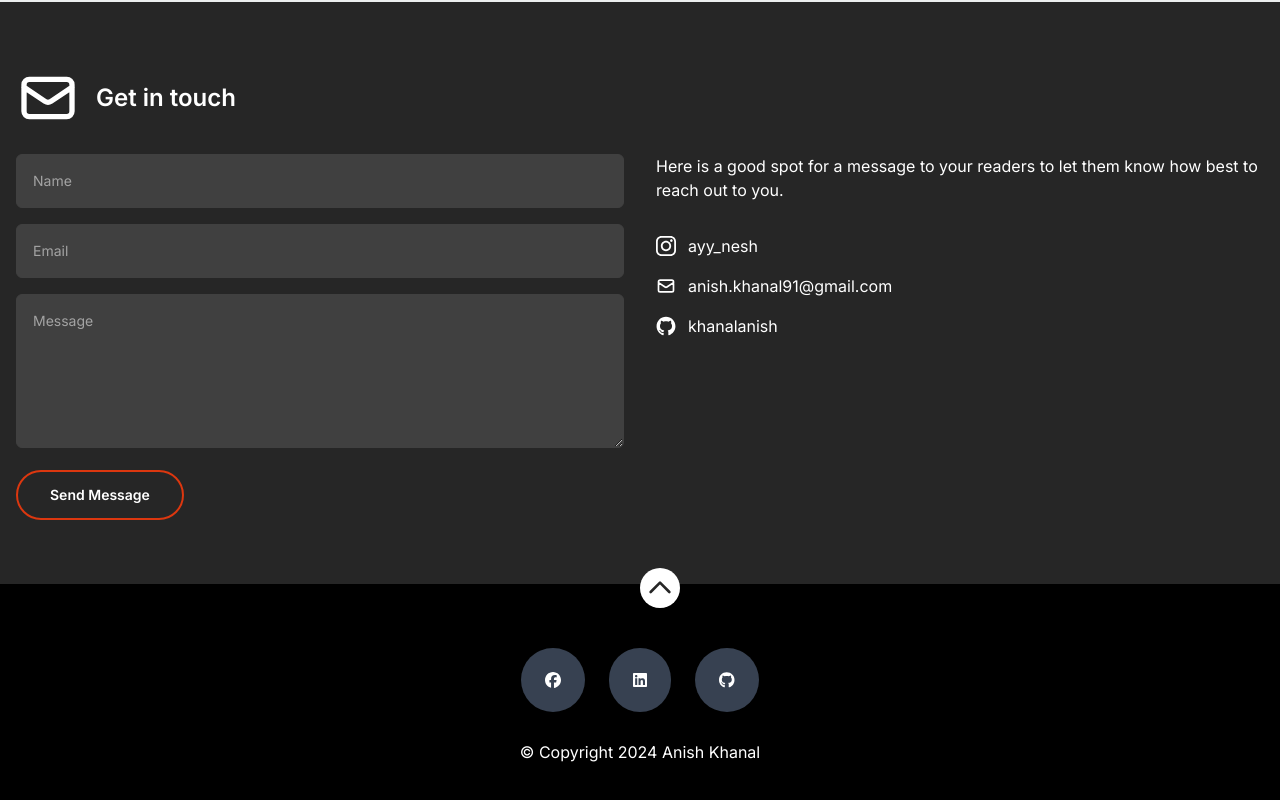
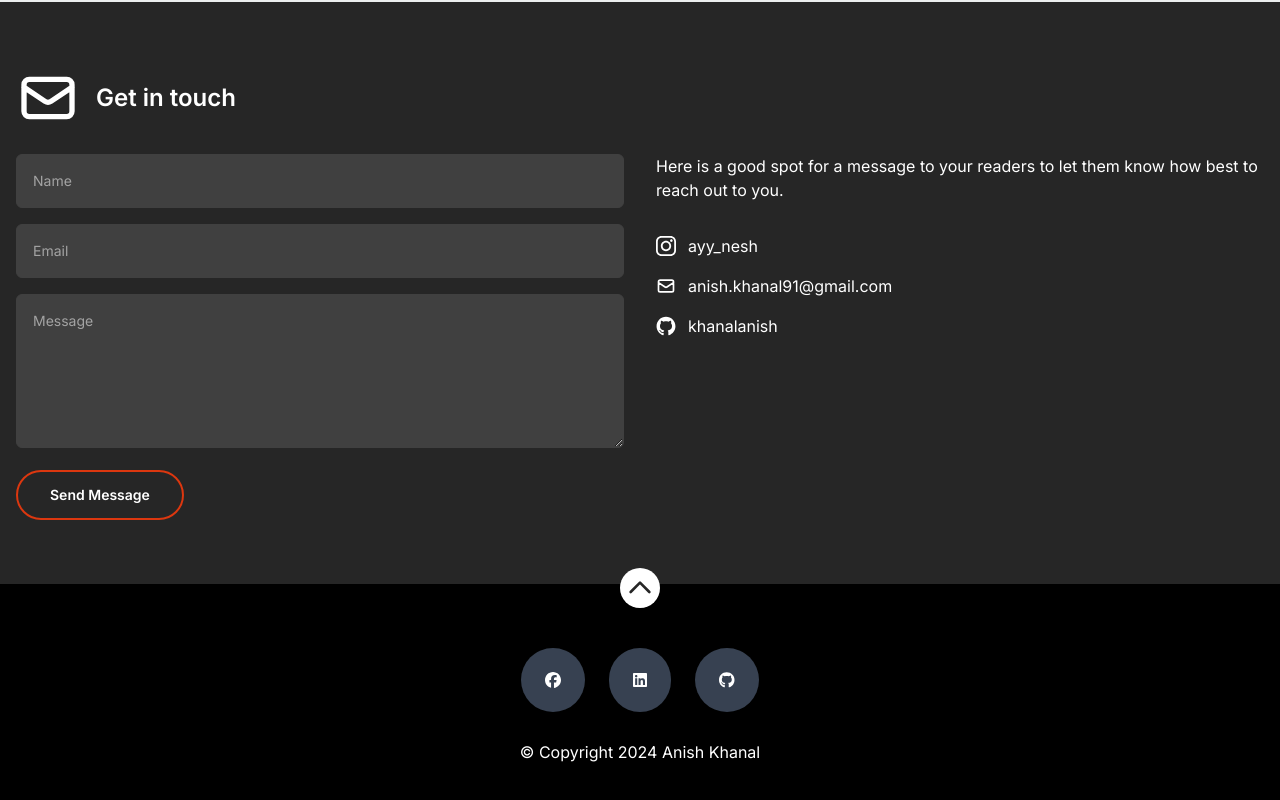
Before and after one commit to khanalanish/anish-portfolio, a Vue app: page / in a window 1280 px wide. Shown: the part 3158-3958 px from the top of the page. Built offline with nearby package versions, Linux system fonts and the light colour scheme.

Commit message:
fixes: footoer arrow up design fixes

```diff
--- a/src/components/Footer.vue
+++ b/src/components/Footer.vue
@@ -23,7 +23,9 @@
             </a>
           </div>
         </div>
-        <button class="w-6 h-6 md:w-10 md:h-10 absolute -top-4 text-white left-1/2">
+        <button
+          class="w-6 h-6 md:w-10 md:h-10 absolute -top-4 text-white left-1/2 -translate-x-1/2"
+        >
           <a
             href="#"
             @click.prevent="handleScroll"
```
